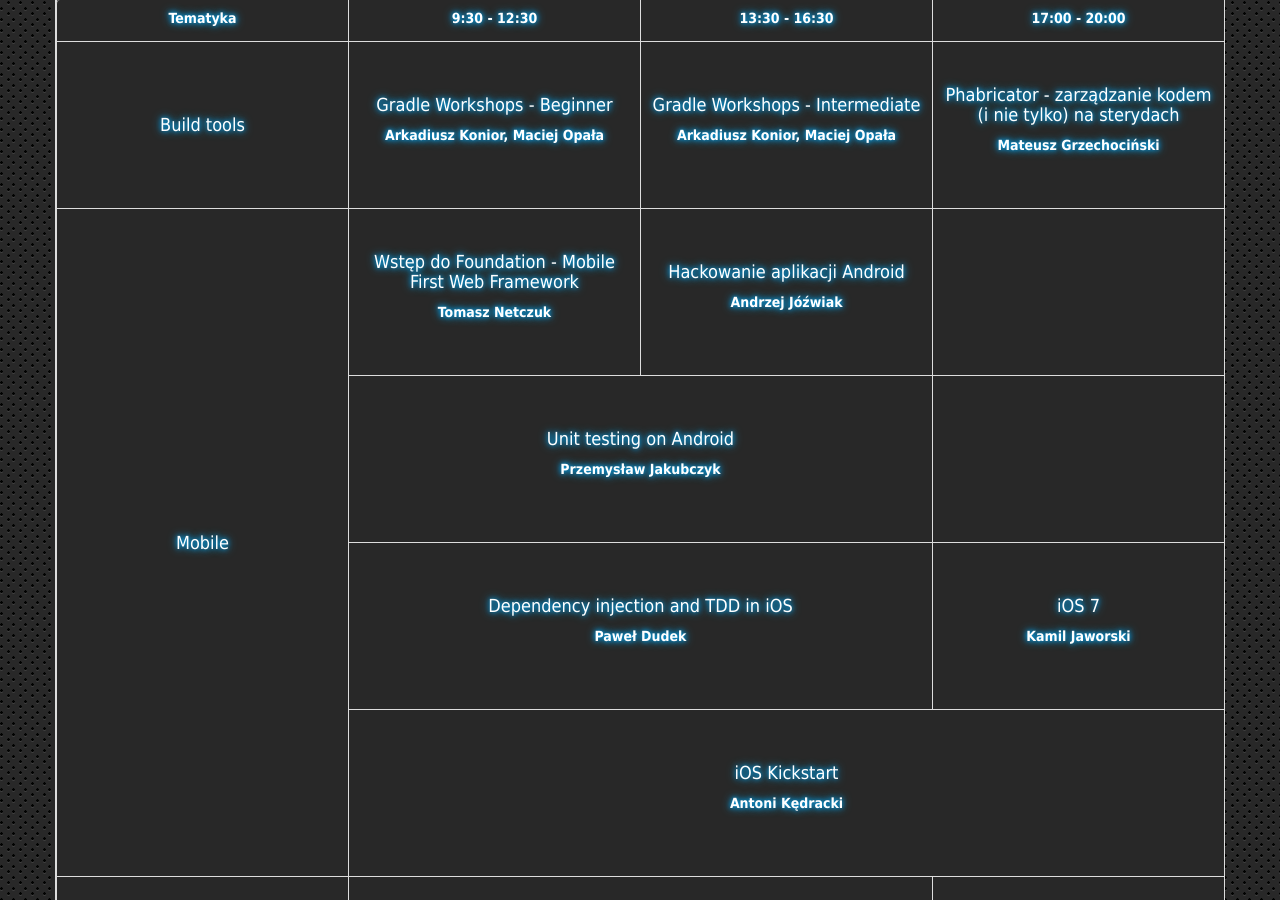
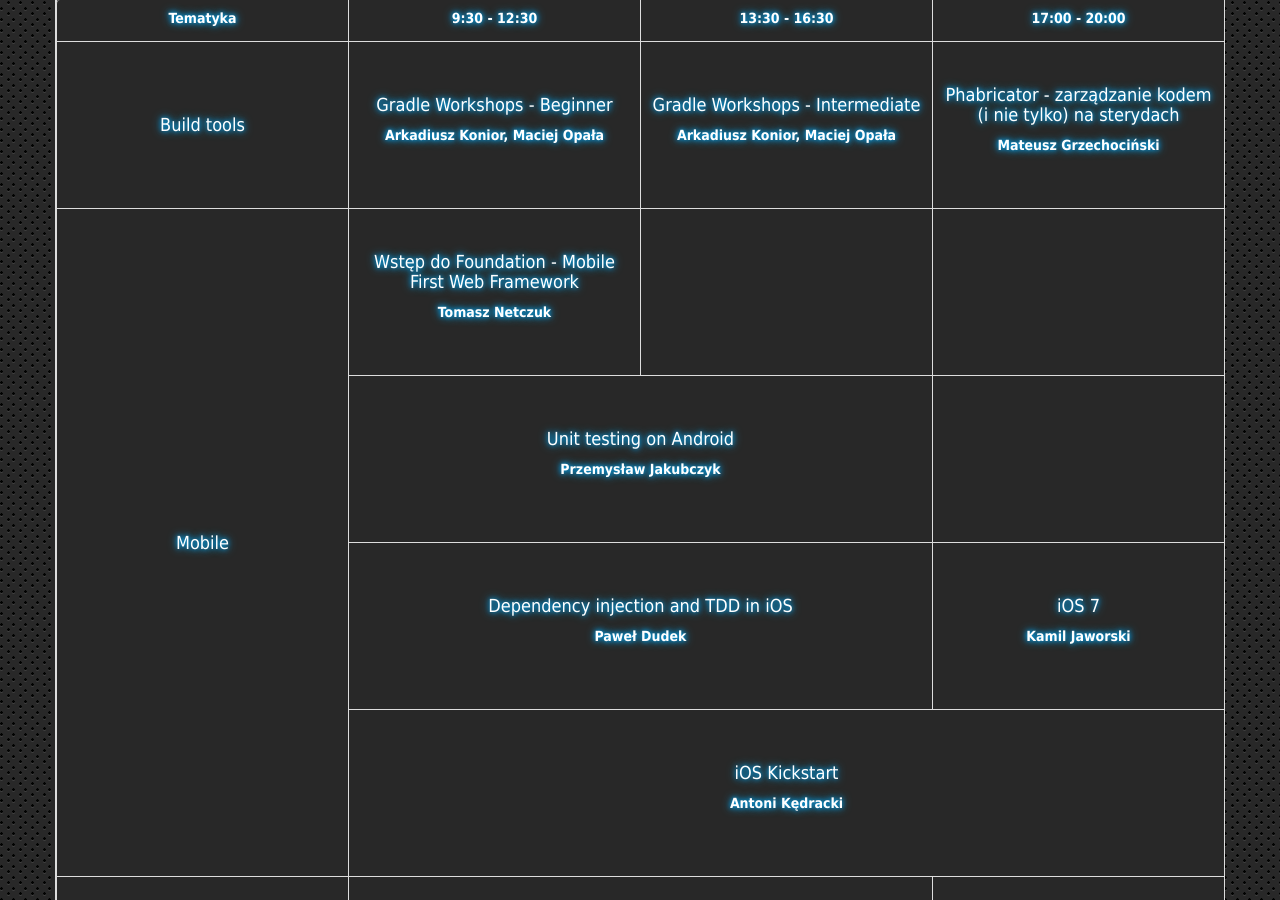
Before and after one commit to wojtekerbetowski/warsjawa2013, a Jekyll site: the page built from index.html, in a window 1280 px wide and 900 px high, scrolled down 3469 px. Built offline with Jekyll 4.4.1, drawn with Linux system fonts in a browser that asks for light colours.

Commit message:
Hackowanie wywalam

```diff
--- a/index.html
+++ b/index.html
@@ -360,15 +360,7 @@
         requirements: "Własny laptop, jakiś sensowny edytor tekstu (np. Sumblime Text), kompilator scss (http://sass-lang.com/download.html), przeglądarka z dobrymi narzędziami (np. Chrome)."
         spots: 30
 
-      - id: android_hacking
-        title: Hackowanie aplikacji Android
-        speaker:
-          name: Andrzej Jóźwiak
-          photo: /img/tbd.png
-          bio: TBD
-        description: TBD
-        requirements: TBD
-        spots: 30
+      - id:empty
 
       - id: empty
 
```
